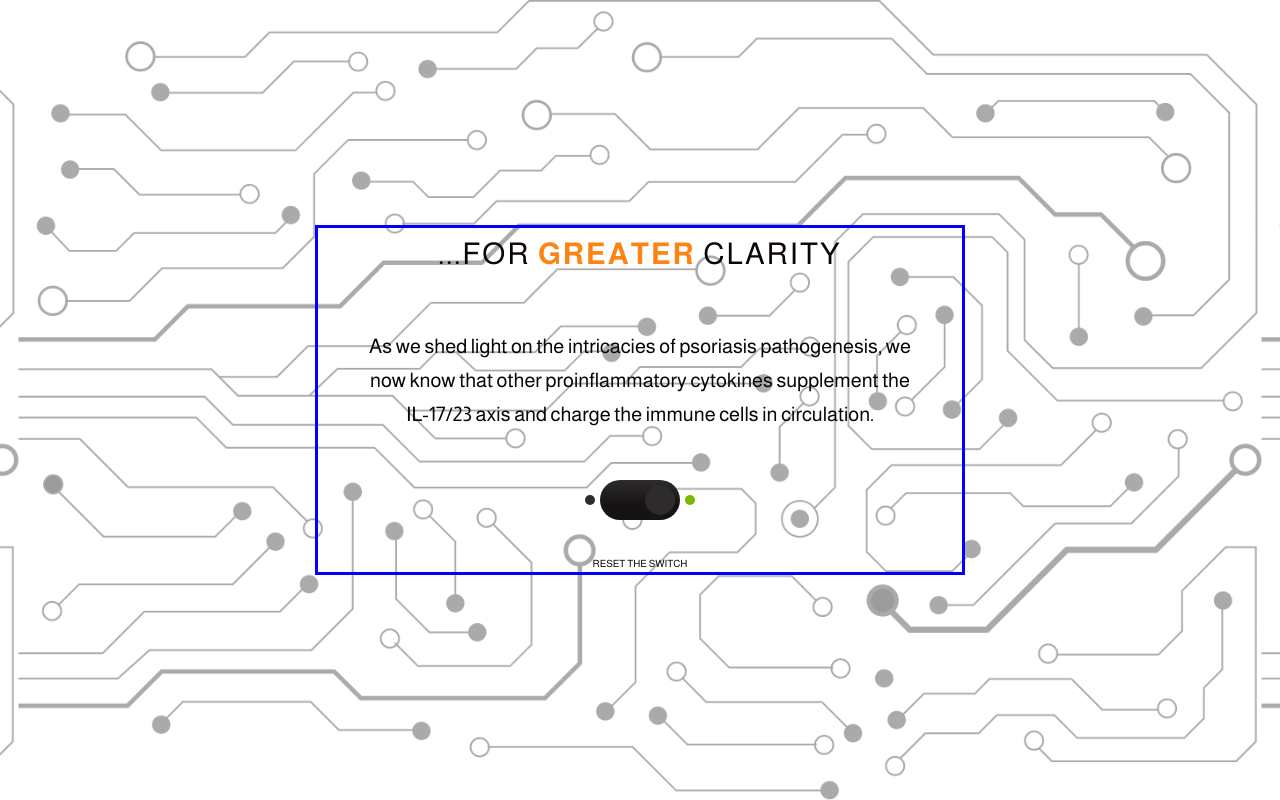
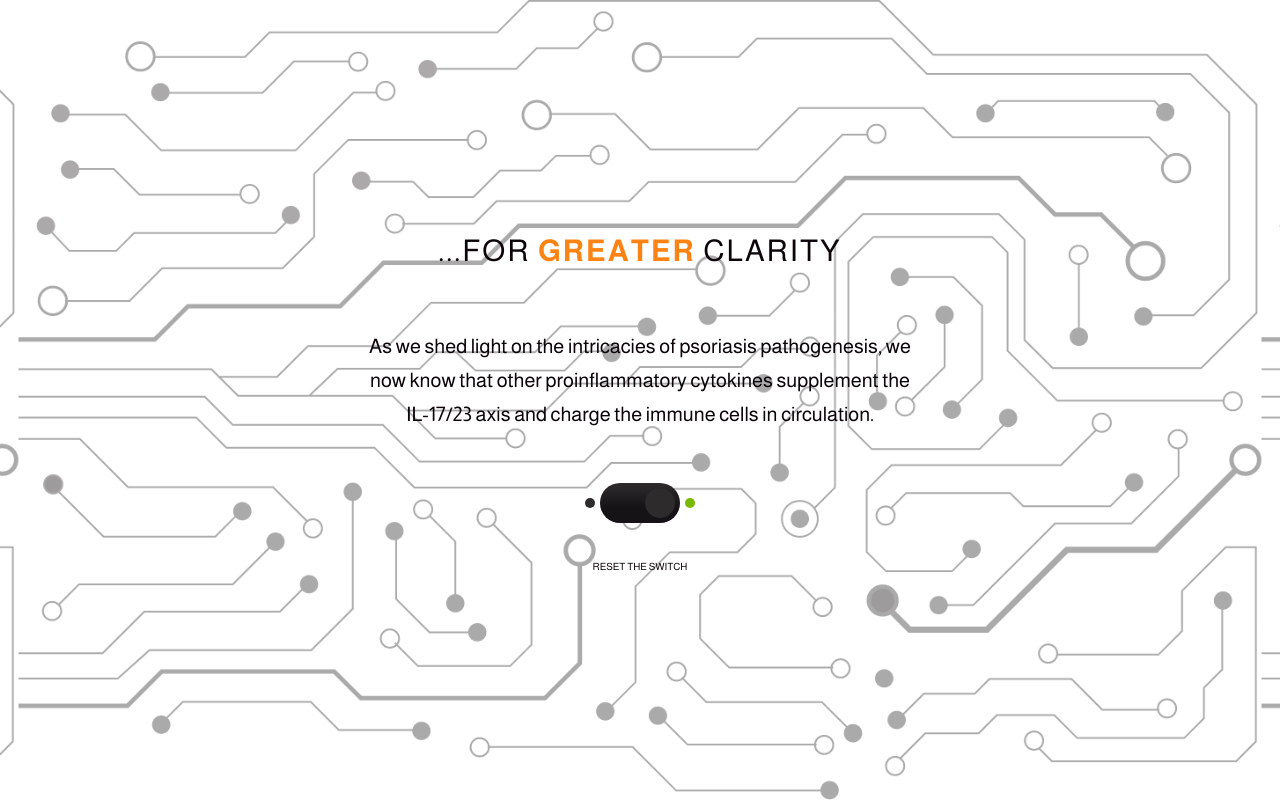
Before and after one commit to jaytees/bluedog, a website: page index.html in a window 1280 px wide. Both pictures are taken after a click on the button 640 px from the left and 1370 px from the top of the page. Shown: the part 870-1670 px from the top of the page. Drawn offline with Linux system fonts and the light colour scheme.

Commit message:
js refactor 1

```diff
--- a/index.html
+++ b/index.html
@@ -20,12 +20,10 @@
     </nav>
     <section class="hero">
       <h1 class="hero__title">UNPLUG PSORIASIS</h1>
-      <!-- <div > -->
-      <img class="hero__arrow" src="assets/arrow.svg" alt="" />
-      <!-- </div> -->
+      <a href="#content"> <img class="hero__arrow" src="assets/arrow.svg" alt="" /></a>
     </section>
     <section class="info">
-      <div class="info__content">
+      <div class="info__content" id="content">
         <h3 class="info__content-title info__content-title--dark-mode">
           <span class="info__content-title--bold">TURN OFF </span><span>THE LIGHTS ON PSORIASIS...</span>
         </h3>
--- a/js/index.js
+++ b/js/index.js
@@ -22,33 +22,33 @@ document.addEventListener('DOMContentLoaded', () => {
 
     if (activateLightMode) {
       console.log('change content to light mode');
-      toggleTitleDisplayProperty({ currentMode: '--dark-mode', newMode: '--light-mode' });
-      changeTextContent({ className: '.info__content-text', newText: contentStates.lightMode.text });
-      changeTextContent({ className: '.toggle-switch__text', newText: contentStates.lightMode.button });
+      toggleState('lightMode', contentStates);
     } else {
       console.log('change content to dark mode');
-      toggleTitleDisplayProperty({ currentMode: '--light-mode', newMode: '--dark-mode' });
-      changeTextContent({ className: '.info__content-text', newText: contentStates.darkMode.text });
-      changeTextContent({ className: '.toggle-switch__text', newText: contentStates.darkMode.button });
+      toggleState('darkMode', contentStates);
     }
   });
 });
 
-const toggleState = (newMode, cssFlag) => {
+const toggleState = (newMode, contentStates) => {
   // newMode === darkMode || lightMode for content obj
-  //
-  toggleTitleDisplayProperty({ currentMode: '--light-mode', newMode: '--dark-mode' });
-  changeTextContent({ className: '.info__content-text', newText: contentStates.darkMode.text });
-  changeTextContent({ className: '.toggle-switch__text', newText: contentStates.darkMode.button });
+  const modeClassNames =
+    newMode === 'lightMode'
+      ? { currentModeClassName: '--dark-mode', newModeClassName: '--light-mode' }
+      : { currentModeClassName: '--light-mode', newModeClassName: '--dark-mode' };
+  toggleTitleDisplayProperty(modeClassNames);
+  changeTextContent({ className: '.info__content-text', newText: contentStates[newMode].text });
+  changeTextContent({ className: '.toggle-switch__text', newText: contentStates[newMode].button });
 };
 
 const changeTextContent = ({ className, newText }) => {
   document.querySelector(className).textContent = newText;
 };
 
-const toggleTitleDisplayProperty = ({ currentMode, newMode }) => {
+const toggleTitleDisplayProperty = ({ currentModeClassName, newModeClassName }) => {
+  console.log({ currentModeClassName, newModeClassName });
   // set to display none
-  document.querySelector(`.info__content-title${currentMode}`).style.display = 'none';
+  document.querySelector(`.info__content-title${currentModeClassName}`).style.display = 'none';
   //   set to display inline
-  document.querySelector(`.info__content-title${newMode}`).style.display = 'inline-block';
+  document.querySelector(`.info__content-title${newModeClassName}`).style.display = 'inline-block';
 };
--- a/sass/main.scss
+++ b/sass/main.scss
@@ -25,6 +25,7 @@ $toggle-default-size: 1.5rem;
 /* global font size */
 html {
   font-size: 62.5%;
+  scroll-behavior: smooth;
 }
 
 body {
@@ -128,7 +129,7 @@ body {
     vertical-align: top;
     padding: 0 10px;
     fill: $color-white;
-
+    cursor: pointer;
     animation: animate-arrow 3s infinite;
   }
 }
@@ -149,7 +150,6 @@ body {
   transition: 1s;
 
   &__content {
-    border: solid blue;
     display: grid;
     grid-template-rows: 0.2fr 3fr 1fr;
     // place-items: center;
```
Also changed, not shown: css/style.css.
